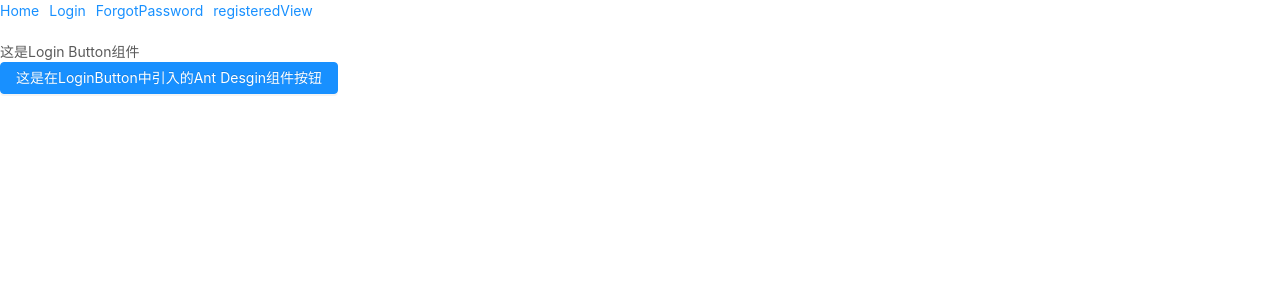
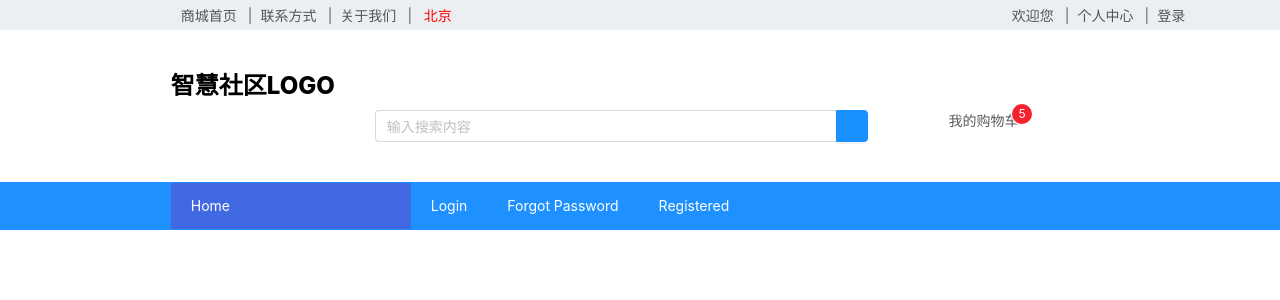
Before and after one commit to SUI5477100/dr_smart_community, a Vue app: page / in a window 1280 px wide. Shown: the top 300 px of the page. Built offline with nearby package versions, Linux system fonts and the light colour scheme.

Commit message:
feat:编写首页公共组件导航栏

```diff
--- a/src/App.vue
+++ b/src/App.vue
@@ -1,20 +1,20 @@
 <template>
   <div id="app">
-    <nav>
-      <ul>
-        <li><router-link to="/">Home</router-link></li>
-        <li><router-link to="/login">Login</router-link></li>
-        <li><router-link to="/forgotPassword">ForgotPassword</router-link></li>
-        <li><router-link to="/registered">registeredView</router-link></li>
-      </ul>
-    </nav>
+    <HeaderComponents></HeaderComponents>
+    <NavigationBar></NavigationBar>
     <router-view></router-view>
   </div>
 </template>
 
 <script>
+import NavigationBar from '../src/components/homeComponents/navigationBar.vue'
+import HeaderComponents from '../src/components/homeComponents/headerComponents.vue'
 export default {
   name: 'App',
+  components: {
+    NavigationBar,
+    HeaderComponents
+  }
 }
 </script>
 
@@ -22,10 +22,12 @@ export default {
 nav {
   margin-bottom: 20px;
 }
+
 nav ul {
   list-style: none;
   padding: 0;
 }
+
 nav ul li {
   display: inline;
   margin-right: 10px;
--- /dev/null
+++ b/src/components/homeComponents/headerComponents.vue
@@ -0,0 +1,20 @@
+<template>
+    <div>
+    <HomeTopBar></HomeTopBar>
+    <HomeSearch></HomeSearch>
+    </div>
+</template>
+
+<script>
+import HomeTopBar from './homeTopBar.vue';
+import HomeSearch from './homeSearch.vue';
+export default {
+    name:'HeaderComponents',
+    components: {
+        HomeTopBar,
+        HomeSearch
+        }
+};
+</script>
+
+<style scoped></style>
--- /dev/null
+++ b/src/components/homeComponents/homeSearch.vue
@@ -0,0 +1,82 @@
+<template>
+    <div class="center">
+        <div class="center-content">
+            <div class="logo" v-for="(logo, index) in logos" :key="index">{{ logo }}</div>
+            <div class="center-search">
+                <div class="search">
+                    <a-input-search placeholder="输入搜索内容" enter-button @search="onSearch" />
+                </div>
+                <a href="" class="shop-car">
+                    我的购物车
+                    <a-badge count="5">
+                        <a-icon type="shopping-cart" style="font-size: large;" />
+                    </a-badge>
+                </a>
+            </div>
+        </div>
+    </div>
+</template>
+
+<script>
+export default {
+    name: 'HomeSearch',
+    data() {
+        return {
+            logos: ['智慧社区LOGO']
+        };
+    },
+    methods: {
+        onSearch(value) {
+            console.log(value);
+        }
+    }
+};
+</script>
+
+<style scoped lang="less">
+a {
+    color: inherit;
+
+    &:hover {
+        color: #1e90ff;
+    }
+}
+
+.center {
+    width: 100%;
+    display: flex;
+    justify-content: center;
+    align-items: center;
+    margin-bottom: 40px;
+}
+
+.center-content {
+    width: 75%;
+    display: flex;
+    justify-content: space-between;
+    align-items: center;
+}
+
+.center-search {
+    margin-top: 80px;
+    display: flex;
+    flex-grow: 1;
+    justify-content: space-evenly;
+}
+
+.search {
+    flex: 2;
+    margin-left: 40px;
+}
+
+.shop-car {
+    flex: 1;
+    padding-left: 80px;
+}
+
+.logo {
+    font-size: x-large;
+    color: #000;
+    font-weight: 800;
+}
+</style>
--- /dev/null
+++ b/src/components/homeComponents/homeTopBar.vue
@@ -0,0 +1,80 @@
+<template>
+    <div class="topbar">
+      <div class="bar-content">
+        <!-- 左侧内容 -->
+        <div class="left-content">
+          <a v-for="(link, index) in leftLinks" :key="index" :href="link.href" :class="link.class">
+            <template v-if="link.icon">
+              <a-icon :type="link.icon" />
+            </template>
+            {{ link.text }}
+          </a>
+        </div>
+        <!-- 右侧内容 -->
+        <div class="right-content">
+          <a v-for="(link, index) in rightLinks" :key="index" :href="link.href">
+            {{ link.text }}
+          </a>
+        </div>
+      </div>
+    </div>
+  </template>
+
+  <script>
+  export default {
+    name: 'HomeTopBar',
+    data() {
+      return {
+        leftLinks: [
+          { text: '商城首页', href: '' },
+          { text: '联系方式', href: '' },
+          { text: '关于我们', href: '' },
+          { text: '北京', href: '', class: 'region', icon: 'environment' },
+        ],
+        rightLinks: [
+          { text: '欢迎您', href: '' },
+          { text: '个人中心', href: '' },
+          { text: '登录', href: '' },
+        ],
+      };
+    },
+  };
+  </script>
+
+  <style scoped lang="less">
+  .topbar {
+    background-color: #eceff2;
+    width: 100%;
+    height: 30px;
+    display: flex;
+    justify-content: center;
+    align-items: center;
+
+    .bar-content {
+      width: 75%;
+      display: flex;
+      justify-content: space-between;
+
+      .region {
+        color: red;
+      }
+
+      a {
+        position: relative;
+        padding: 0 10px;
+        text-decoration: none;
+        color: inherit;
+        &:hover {
+          color: #1e90ff;
+        }
+      }
+
+      a:not(:last-child)::after {
+        content: '|';
+        position: absolute;
+        right: -2px; /* 调整竖线的位置 */
+        color: #606469; /* 可以根据需要调整竖线的颜色 */
+      }
+    }
+  }
+  </style>
--- /dev/null
+++ b/src/components/homeComponents/navigationBar.vue
@@ -0,0 +1,77 @@
+<template>
+    <div class="navigation-container">
+      <div class="menu-wrapper">
+        <a-menu v-model="current" mode="horizontal" class="custom-menu">
+          <a-menu-item key="home">
+            <router-link to="/">Home</router-link>
+          </a-menu-item>
+          <a-menu-item key="login">
+            <router-link to="/login">Login</router-link>
+          </a-menu-item>
+          <a-menu-item key="forgotPassword">
+            <router-link to="/forgotPassword">Forgot Password</router-link>
+          </a-menu-item>
+          <a-menu-item key="registered">
+            <router-link to="/registered">Registered</router-link>
+          </a-menu-item>
+        </a-menu>
+      </div>
+    </div>
+  </template>
+
+  <script>
+  export default {
+    name: 'NavigationBar',
+    data() {
+      return {
+        current: 'home'
+      }
+    }
+  }
+  </script>
+
+  <style scoped>
+  .navigation-container {
+    width: 100%;
+    display: flex;
+    justify-content: center; /* 使内盒子居中 */
+    background-color: #1e90ff; /* 设置背景颜色 */
+  }
+
+  .menu-wrapper {
+    width: 75%; /* 设置内盒子的宽度 */
+  }
+
+  .ant-menu-horizontal {
+    background-color: #1e90ff;
+    height: 48px;
+    border-bottom: none !important;
+  }
+
+  .custom-menu .ant-menu-item {
+    background-color: #1e90ff !important;
+    border: none !important;
+    transition: width 1s ease, background-color 1s ease; /* 添加过渡效果 */
+  }
+
+  .custom-menu .ant-menu-item a {
+    color: white !important;
+  }
+
+  .custom-menu .ant-menu-item:hover {
+    background-color: #4169e1 !important;
+  }
+
+  .custom-menu .ant-menu-item:hover a {
+    color: white !important;
+  }
+
+  .custom-menu .ant-menu-item-selected {
+    background-color: #4169e1 !important;
+    width: 240px !important; /* 设置选中时的宽度 */
+  }
+
+  .custom-menu .ant-menu-item-selected a {
+    color: white !important;
+  }
+  </style>
--- a/src/pages/homeView.vue
+++ b/src/pages/homeView.vue
@@ -1,15 +1,15 @@
 <template>
-    <div class="">
-        <LoginButton></LoginButton>
+    <div>
+        <!-- <HeaderComponents></HeaderComponents> -->
     </div>
 </template>
 
 <script>
-import LoginButton from '../components/loginButton.vue'
+// import HeaderComponents from '../components/homeComponents/headerComponents.vue'
 export default {
     name:'HomeView', //导出组件名
     components: {
-        LoginButton
+        // HeaderComponents
     }
 };
 </script>
```
